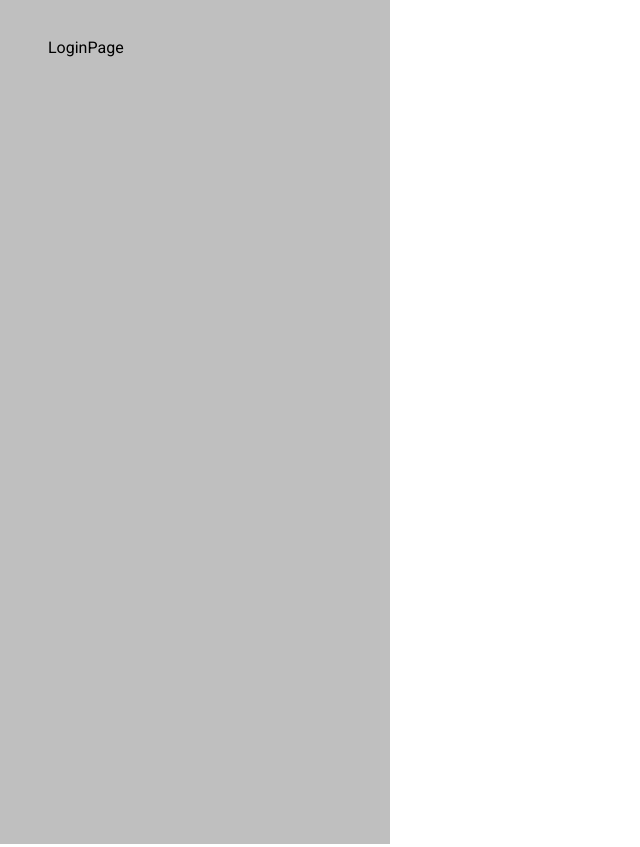
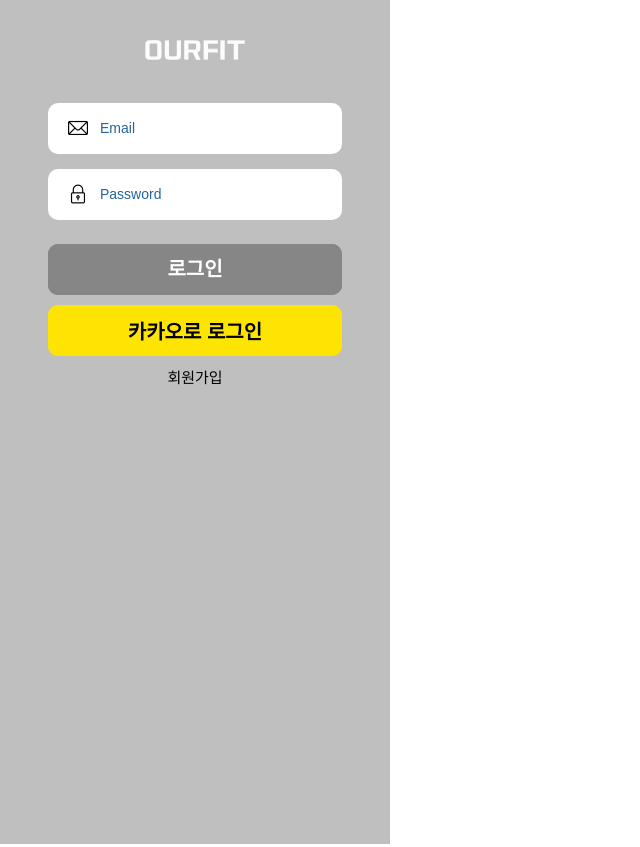
Before and after one commit to 0urFit/OurFit_Client, a Next.js app: page / in a window 1280 px wide. Shown: the whole page, without its empty margins (0-640 px from the left). Built offline with nearby package versions, Linux system fonts and the light colour scheme.

Commit message:
feat: 자체 로그인 기능 추가

```diff
--- a/src/common/molecules/LoginInput.tsx
+++ b/src/common/molecules/LoginInput.tsx
@@ -1,13 +1,21 @@
 import Image from 'next/image';
+import { UseFormRegisterReturn } from 'react-hook-form';
+
 import { LI } from './style';
-import EmailIcon from '../../../public/assets/email-icon.png';
+interface LoginInputParameter {
+    register?: UseFormRegisterReturn;
+    type: string;
+    placeholder: string;
+    src: string;
+    alternative: string;
+}
 
-const LoginInput = () => {
+const LoginInput = ({ register, type, placeholder, src, alternative }: LoginInputParameter) => {
     return (
         <LI.InputWrapper>
-            <LI.Input placeholder="Email" />
+            <LI.Input {...register} type={type} placeholder={placeholder} />
             <LI.ImgWrapper>
-                <Image src={EmailIcon} alt="email-icon" width={20} />
+                <Image src={src} alt={alternative} width={20} height={20} />
             </LI.ImgWrapper>
         </LI.InputWrapper>
     );
--- a/src/common/molecules/SubmitButton.tsx
+++ b/src/common/molecules/SubmitButton.tsx
@@ -2,10 +2,11 @@ import { SB } from './style';
 
 interface propsType {
     buttonValue: string;
+    isValid: boolean;
 }
 
-const SubmitButton = ({ buttonValue }: propsType) => {
-    return <SB.Button type="submit" value={buttonValue} />;
+const SubmitButton = ({ buttonValue, isValid }: propsType) => {
+    return <SB.Button type="submit" value={buttonValue} disabled={isValid} />;
 };
 
 export default SubmitButton;
--- a/src/common/molecules/style.ts
+++ b/src/common/molecules/style.ts
@@ -5,6 +5,14 @@ const LI = {
         position: relative;
         width: 18.375rem;
         height: 3.1875rem;
+
+        &:nth-child(1) {
+            margin-bottom: 0.9375rem;
+        }
+
+        &:nth-child(2) {
+            margin-bottom: 1.5rem;
+        }
     `,
     Input: styled.input`
         padding-left: 3.25rem;
@@ -72,10 +80,9 @@ const TI = {
 
 const SB = {
     Button: styled.input`
-        position: absolute;
-        bottom: 2.5rem;
-        width: 18.375rem;
-        height: 3.1875rem;
+        display: inline-block;
+        width: inherit;
+        height: inherit;
         font-weight: 700;
         font-size: 1.25rem;
         line-height: 1.25rem;
--- /dev/null
+++ b/src/components/login/index.tsx
@@ -0,0 +1,92 @@
+import { useForm } from 'react-hook-form';
+import Image from 'next/image';
+
+import { LocalLogin } from '@/apis/auth';
+
+import LoginInput from '@/common/molecules/LoginInput';
+
+import { LI } from './style';
+import OurtFitLogo from '../../../public/assets/Ourfit_logo.png';
+import MailIcon from '../../../public/assets/mail-icon.png';
+import PadlockIcon from '../../../public/assets/padlock-icon.png';
+import SubmitButton from '@/common/molecules/SubmitButton';
+
+import { LoginForm } from './type';
+
+const Login = () => {
+    const {
+        register,
+        handleSubmit,
+        formState: { errors, isValid },
+    } = useForm<LoginForm>({
+        mode: 'onChange',
+        defaultValues: {
+            email: '',
+            password: '',
+        },
+    });
+
+    const handleSuccess = () => {
+        const test = {
+            email: 'aossuper7@naver.com',
+            password: 'aossuper7',
+        };
+        LocalLogin(test).then(res => {
+            console.log(res);
+        });
+        console.log('로그인 성공입니다.');
+    };
+
+    const handleFail = () => {
+        console.log('로그인에 실패했습니다.');
+    };
+
+    return (
+        <LI.Box>
+            <LI.LogoWrapper>
+                <Image src={OurtFitLogo} width={100} height={20.45} alt="로고" />
+            </LI.LogoWrapper>
+            <LI.LoginForm onSubmit={handleSubmit(handleSuccess, handleFail)}>
+                <LoginInput
+                    register={register('email', {
+                        required: '이메일은 필수 입력란 입니다.',
+                        pattern: {
+                            value: /^[0-9a-zA-Z]([-_.]?[0-9a-zA-Z])*@[0-9a-zA-Z]([-_.]?[0-9a-zA-Z])*.[a-zA-Z]{2,3}$/i,
+                            message: '이메일 형식과 다릅니다.',
+                        },
+                    })}
+                    type="text"
+                    placeholder="Email"
+                    src={MailIcon.src}
+                    alternative="이메일아이콘"
+                />
+                {errors?.email && <p style={{ color: 'red' }}>{errors.email?.message}</p>}
+                <LoginInput
+                    register={register('password', {
+                        required: '비밀번호는 필수 입력란 입니다.',
+                        pattern: {
+                            value: /^(?=.*[a-z])(?=.*[A-Z])(?=.*\d)(?=.*[$@$!%*?&])[A-Za-z\d$@$!%*?&]{8,}/,
+                            message: '비밀번호 형식과 다릅니다.',
+                        },
+                    })}
+                    type="password"
+                    placeholder="Password"
+                    src={PadlockIcon.src}
+                    alternative="비밀번호아이콘"
+                />
+                {errors?.password && <p style={{ color: 'red' }}>{errors.password?.message}</p>}
+                <LI.LoginBtnWrapper>
+                    <SubmitButton buttonValue="로그인" isValid={!isValid} />
+                </LI.LoginBtnWrapper>
+            </LI.LoginForm>
+            <LI.KakaoBtnWrapper>
+                <LI.KakaoBtn>카카오로 로그인</LI.KakaoBtn>
+            </LI.KakaoBtnWrapper>
+            <LI.SignUpLinkBtnWrapper>
+                <LI.SignUpLinkBtn>회원가입</LI.SignUpLinkBtn>
+            </LI.SignUpLinkBtnWrapper>
+        </LI.Box>
+    );
+};
+
+export default Login;
--- /dev/null
+++ b/src/components/login/type.ts
@@ -0,0 +1,6 @@
+type LoginForm = {
+    email: string;
+    password: string;
+};
+
+export { LoginForm };
--- a/src/pages/index.tsx
+++ b/src/pages/index.tsx
@@ -1,8 +1,9 @@
 import { DL } from '@/common/layout/style';
+import Login from '@/components/login';
 import { ReactElement } from 'react';
 
 export default function LoginPage() {
-    return <>LoginPage</>;
+    return <Login />;
 }
 
 LoginPage.getLayout = function getLayout(page: ReactElement) {
```
